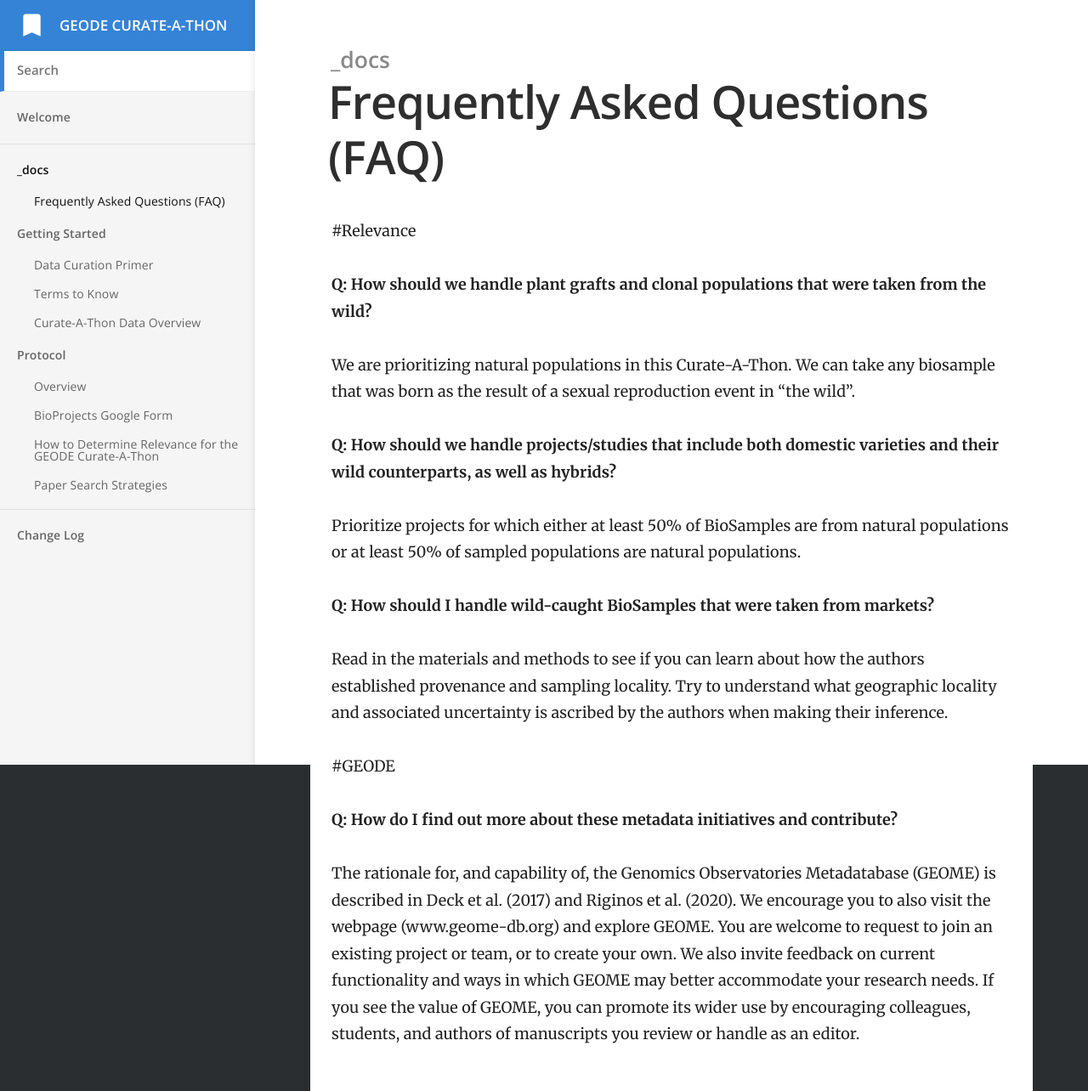
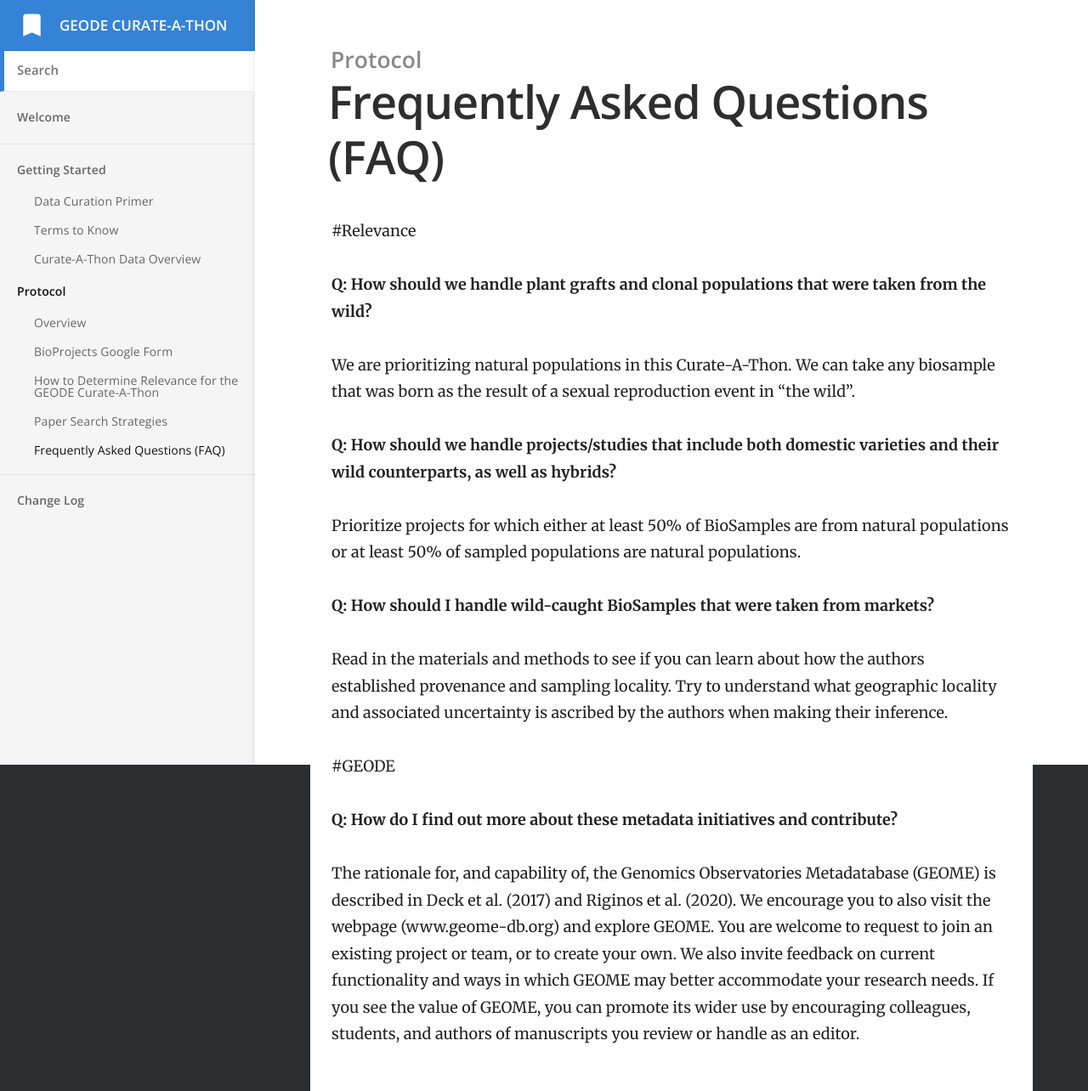
Before and after one commit to bdezray/GEODE-Curate-A-Thon, a Jekyll site: the page built from _docs/Protocol/Frequently Asked Questions (FAQ).md, in a window 1280 px wide. Shown: the whole page at 85% size. Built offline with Jekyll 4.4.1, drawn with Linux system fonts in a browser that asks for light colours.

Commit message:
Move FAQ to protocol

```diff
--- a/_docs/Frequently Asked Questions (FAQ).md
+++ b/_docs/Protocol/Frequently Asked Questions (FAQ).md
@@ -1,7 +1,7 @@
 ---
 title: Frequently Asked Questions (FAQ)
-category: _docs
-order: 3
+category: Protocol
+order: 5
 ---
 
 #Relevance
```
